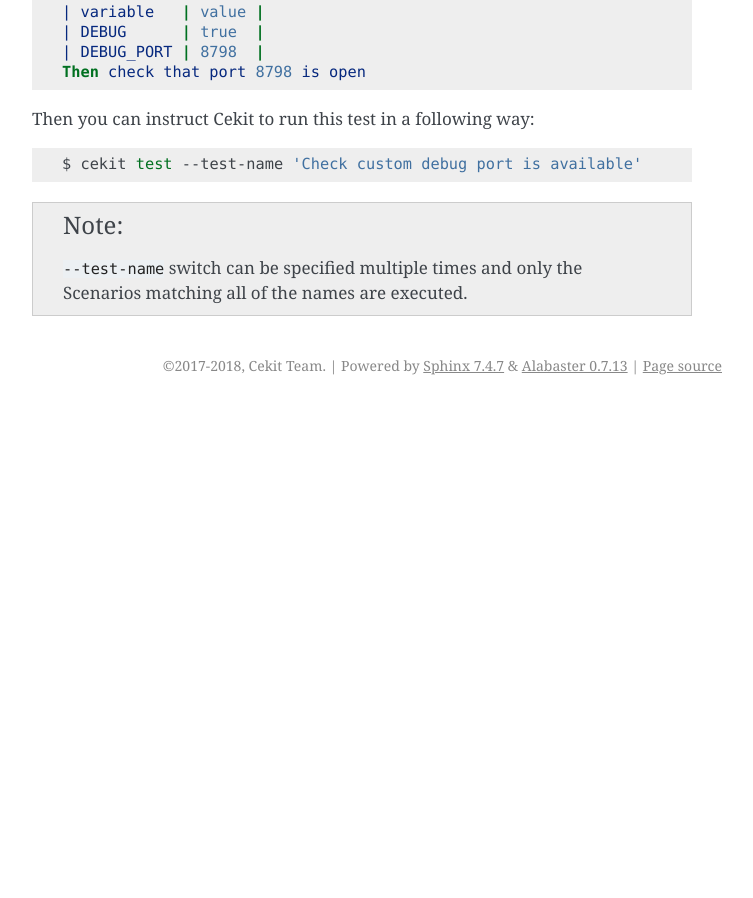
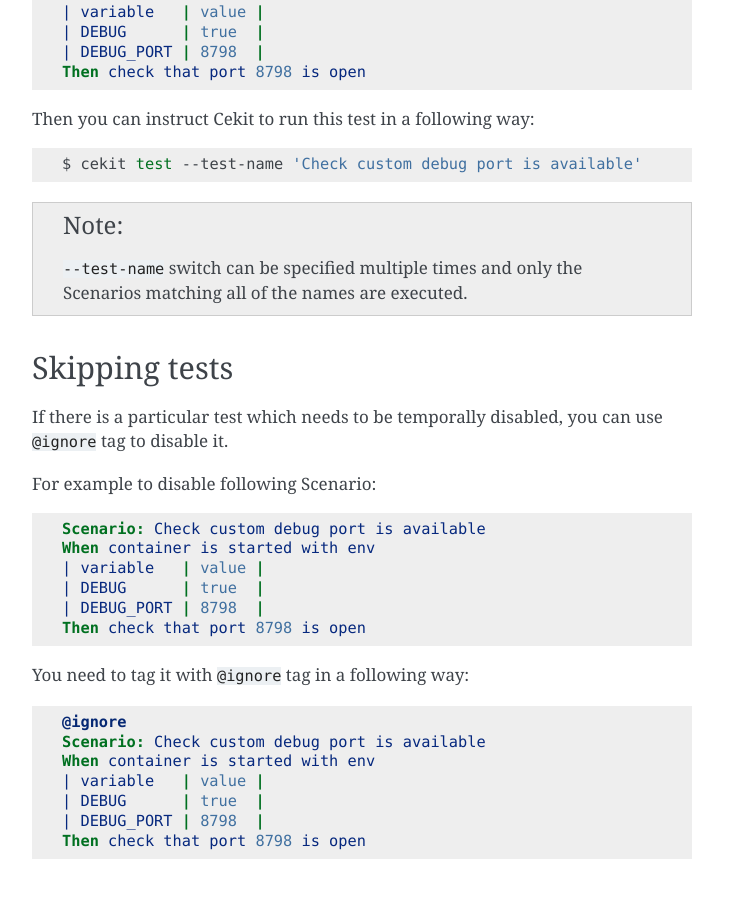
Before and after one commit to cekit/cekit, a Sphinx documentation site: the page built from docs/test.rst, in a window 1280 px wide and 900 px high, scrolled down 2060 px. Shown: the whole window, without its empty margins (388-1141 px from the left). Built offline with Sphinx 7.4.7, drawn with Linux system fonts in a browser that asks for light colours; before the commit the page ends 2465 px from its top, so only the background shows below that.

Commit message:
backported @ignore flag

```diff
--- a/docs/test.rst
+++ b/docs/test.rst
@@ -117,3 +117,32 @@ Then you can instruct Cekit to run this test in a following way:
 .. note::
    ``--test-name`` switch can be specified multiple times and only the Scenarios
    matching all of the names are executed.
+
+
+Skipping tests
+--------------
+If there is a particular test which needs to be temporally disabled, you can use ``@ignore``
+tag to disable it.
+
+For example to disable following Scenario:
+
+.. code:: cucumber
+
+	    Scenario: Check custom debug port is available
+            When container is started with env
+            | variable   | value |
+            | DEBUG      | true  |
+            | DEBUG_PORT | 8798  |
+            Then check that port 8798 is open
+
+You need to tag it with ``@ignore`` tag in a following way:
+
+.. code:: cucumber
+
+            @ignore
+            Scenario: Check custom debug port is available
+            When container is started with env
+            | variable   | value |
+            | DEBUG      | true  |
+            | DEBUG_PORT | 8798  |
+            Then check that port 8798 is open
```
Also changed, not shown: 1 other file.
